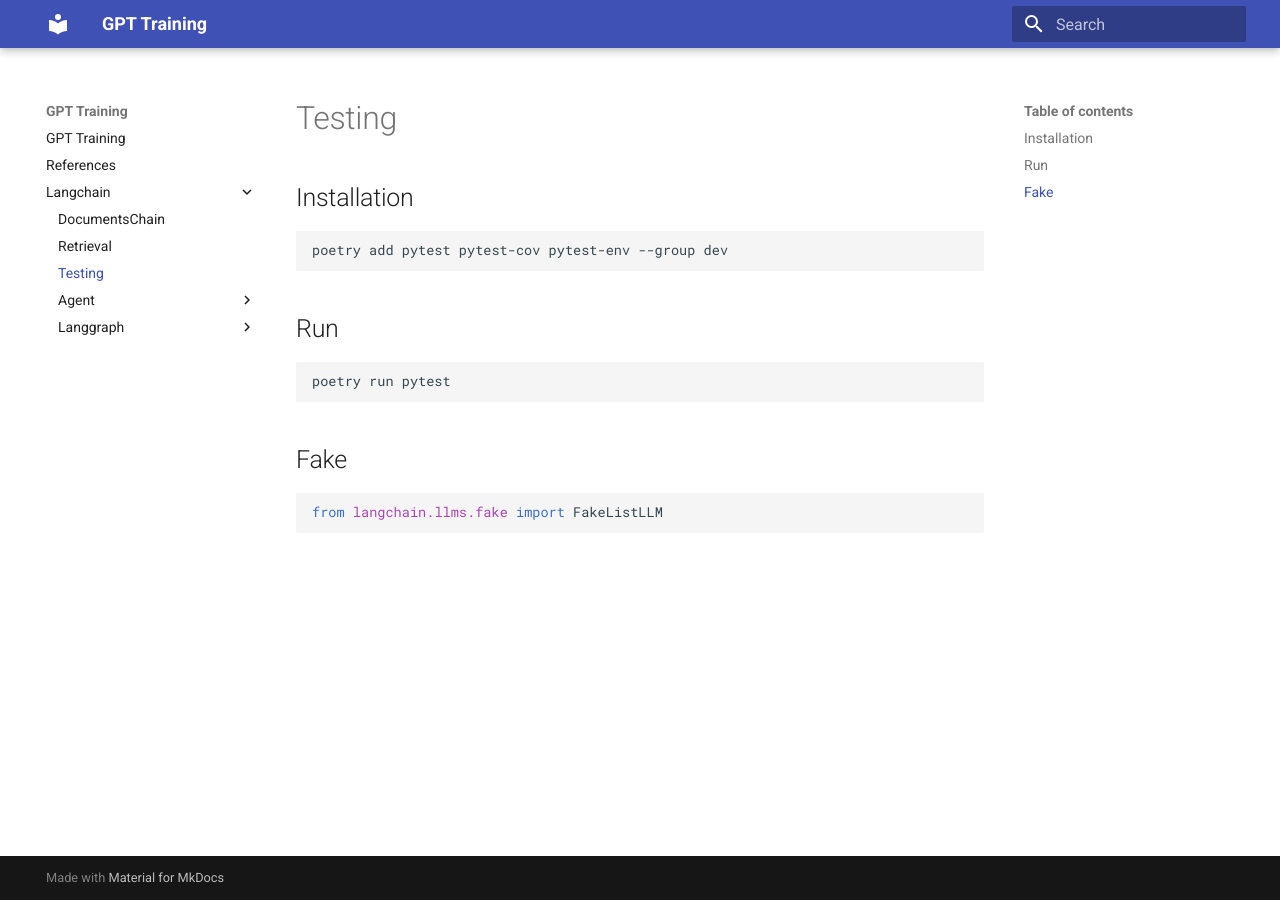
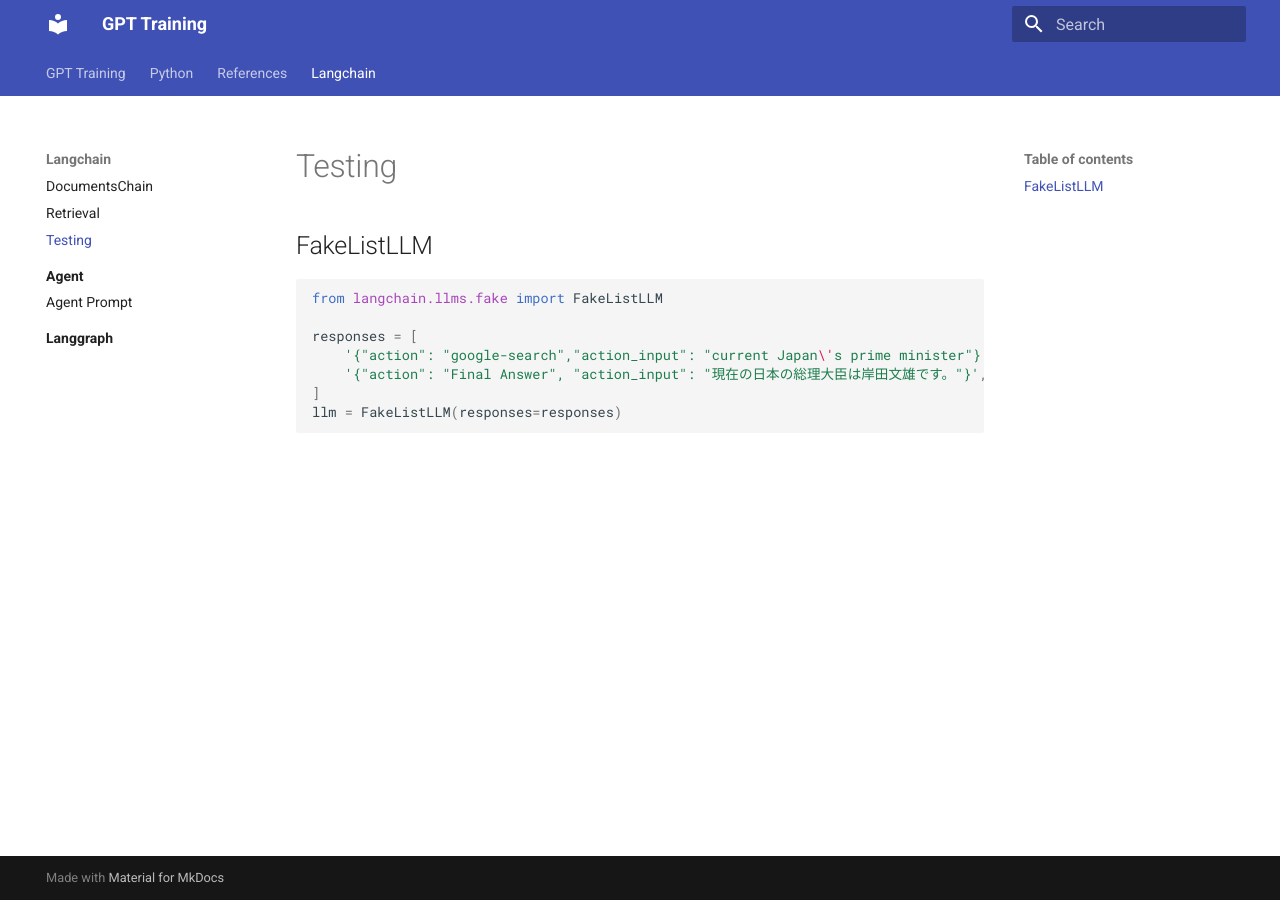
Before and after one commit to nakamasato/gpt-training, an MkDocs documentation site: the page built from docs/langchain/testing.md, in a window 1280 px wide. Built offline with MkDocs 1.6.1 and Material for MkDocs 9.7.7, drawn with Linux system fonts in a browser that asks for light colours.

Commit message:
docs: update docs

````diff
--- a/docs/langchain/testing.md
+++ b/docs/langchain/testing.md
@@ -1,19 +1,13 @@
 # Testing
 
-## Installation
-
-```
-poetry add pytest pytest-cov pytest-env --group dev
-```
-
-## Run
-
-```
-poetry run pytest
-```
-
-## Fake
+## FakeListLLM
 
 ```py
 from langchain.llms.fake import FakeListLLM
+
+responses = [
+    '{"action": "google-search","action_input": "current Japan\'s prime minister"}',
+    '{"action": "Final Answer", "action_input": "現在の日本の総理大臣は岸田文雄です。"}',
+]
+llm = FakeListLLM(responses=responses)
 ```
--- a/mkdocs.yml
+++ b/mkdocs.yml
@@ -2,7 +2,15 @@ site_name: GPT Training
 
 theme:
   name: material
-
+  features:
+    - header.autohide
+    - navigation.indexes
+    - navigation.sections
+    - navigation.tabs
+    - navigation.instant # clicks on all internal links will be intercepted and dispatched via XHR without fully reloading the page.
+    - toc.follow # the sidebar is automatically scrolled so that the active anchor is always visible.
+    - navigation.tracking # the URL in the address bar is automatically updated with the active anchor as highlighted in the table of contents
+    - navigation.top
 markdown_extensions:
   - pymdownx.highlight:
       anchor_linenums: true
````
Also changed, not shown: docs/index.md (+0 -16 lines), docs/python.md (added, +50 -0 lines).
